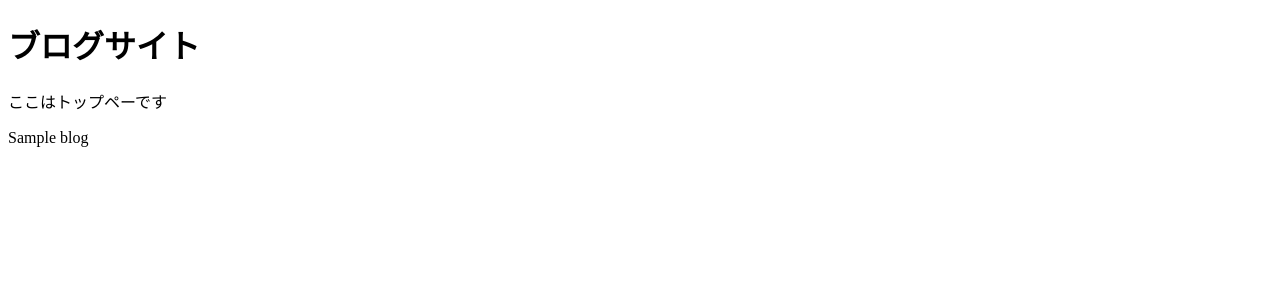
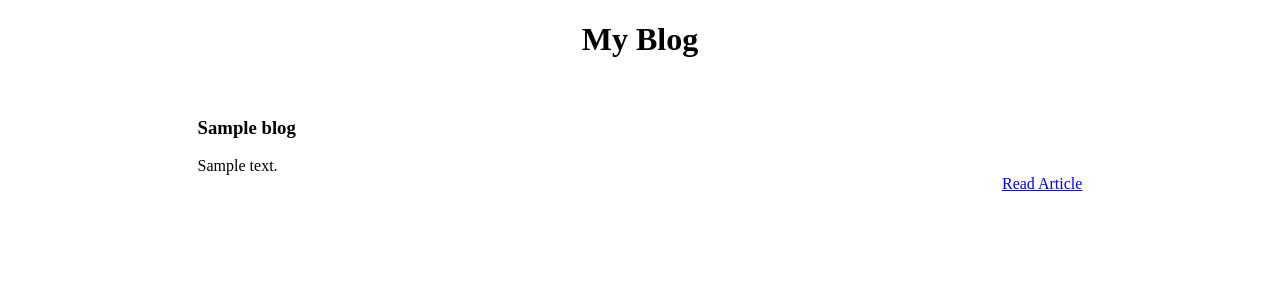
Before and after one commit to sss-kato/Blog, a Django app: template app_blog/blogs/templates/blogs/index.html in a window 1280 px wide. Shown: the top 300 px of the page. Run offline with Django 3.2, Linux system fonts and the light colour scheme; the template is opened without the code that fills it: most values are stand-ins (such as "Sample title", 1, 10 or a date in 2020); data that the repository does not hold is empty.

Commit message:
Add detail page and others

```diff
--- a/app_blog/blogs/templates/blogs/index.html
+++ b/app_blog/blogs/templates/blogs/index.html
@@ -1,17 +1,28 @@
 <!DOCTYPE html>
 <html lang="en">
+
     <head>
         <meta charset="UTF-8">
         <meta http-equiv="X-UA-Compatible" content="IE=edge">
         <meta name="viewport" content="width=j, initial-scale=1.0">
-    <title>Document</title>
+        <title>Blog</title>
     </head>
+
     <body>
-    <h1>ブログサイト</h1>
-    <p>ここはトップペーです</p>
+        <h1 style="text-align: center;">My Blog</h1>
+        <div style="width: 70%; margin: 0px auto;">
+            <br>
             {% for blog in blogs %}
-        {{blog.title}}
+            <div>
+                <h3>{{ blog.title }}</h3>
+                <div>{{ blog.text | truncatechars:100 }}</div>
+                <div style="text-align: right;">
+                    <a href="{% url 'blogs:detail' blog_id=blog.id %}">Read Article</a>
+                </div>
+            </div>
+            <br>
             {% endfor %}
+        </div>
+    </body>
 
-</body>
 </html>
--- a/app_blog/blogs/urls.py
+++ b/app_blog/blogs/urls.py
@@ -4,4 +4,5 @@ from . import views
 app_name = 'blogs'
 urlpatterns = [
     path('',views.index, name='index'),
+    path('detail/<int:blog_id>/', views.detail, name='detail')
 ]
--- a/app_blog/blogs/views.py
+++ b/app_blog/blogs/views.py
@@ -1,4 +1,4 @@
-from django.shortcuts import render
+from django.shortcuts import render, get_object_or_404
 from .models import Blog
 # Create your views here.
 
@@ -6,3 +6,7 @@ def index(request):
     blogs = Blog.objects.order_by('-created_datetime')
     print(blogs)
     return render(request, 'blogs/index.html', {'blogs': blogs})
+
+def detail(request, blog_id):
+    blog = get_object_or_404(Blog, id=blog_id)
+    return render(request, 'blogs/detail.html',{'blog' : blog})
```
Also changed, not shown: app_blog/blogs/templates/blogs/detail.html (added, +17 -0 lines). Lines whose indentation alone changed are shown as unchanged.
